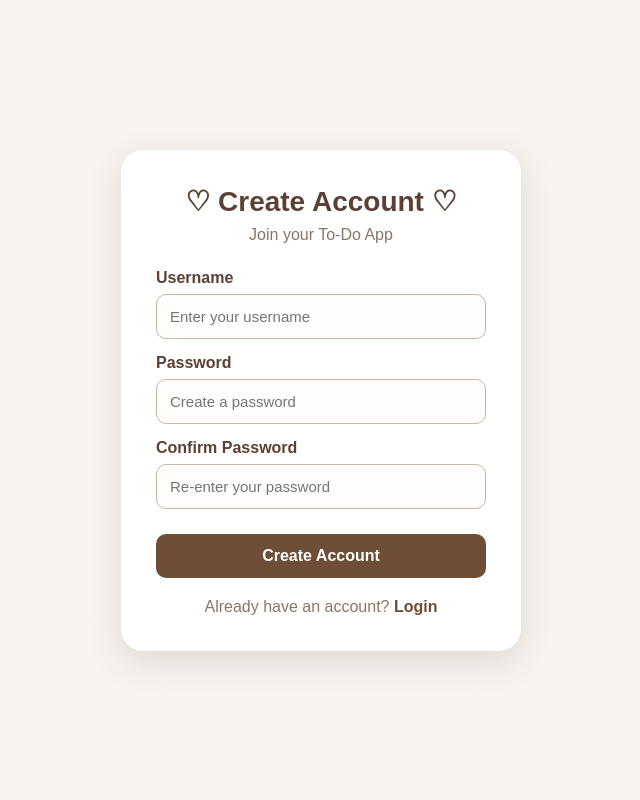
After one commit to shrutika2720-commits/django-todo-app, a Django app: page /register/ in a window 1280 px wide. The commit adds this page. Shown: the whole page, without its empty margins (319-959 px from the left). Run offline with Django 5.2, Linux system fonts and the light colour scheme.

Commit message:
Updated To-Do app with login register logout

```diff
--- /dev/null
+++ b/todo/templates/todo/register.html
@@ -0,0 +1,161 @@
+<!DOCTYPE html>
+<html>
+<head>
+    <title>Create Account - My To-Do App</title>
+
+    <style>
+        * {
+            box-sizing: border-box;
+        }
+
+        body {
+            margin: 0;
+            min-height: 100vh;
+            padding: 30px 15px;
+            font-family: Arial, sans-serif;
+            background: #f7f3ee;
+            display: flex;
+            justify-content: center;
+            align-items: center;
+        }
+
+        .register-box {
+            width: 100%;
+            max-width: 400px;
+            padding: 35px;
+            background: white;
+            border-radius: 22px;
+            box-shadow: 0 10px 35px rgba(92, 64, 51, 0.15);
+        }
+
+        h1 {
+            text-align: center;
+            color: #5c4033;
+            margin: 0 0 8px 0;
+            font-size: 28px;
+        }
+
+        .subtitle {
+            text-align: center;
+            color: #8a7568;
+            margin: 0 0 25px 0;
+        }
+
+        label {
+            display: block;
+            color: #5c4033;
+            font-weight: bold;
+            margin: 15px 0 7px 0;
+        }
+
+        input {
+            display: block;
+            width: 100%;
+            padding: 13px;
+            border: 1.5px solid #c8b6a6;
+            border-radius: 10px;
+            font-size: 15px;
+            outline: none;
+            background: #fffdfb;
+        }
+
+        input:focus {
+            border-color: #795548;
+        }
+
+        button {
+            display: block;
+            width: 100%;
+            padding: 13px;
+            margin-top: 25px;
+            border: none;
+            border-radius: 10px;
+            background: #6f4e37;
+            color: white;
+            font-size: 16px;
+            font-weight: bold;
+            cursor: pointer;
+        }
+
+        button:hover {
+            background: #5c4033;
+        }
+
+        .login-link {
+            text-align: center;
+            margin-top: 20px;
+            color: #8a7568;
+        }
+
+        .login-link a {
+            color: #6f4e37;
+            font-weight: bold;
+            text-decoration: none;
+        }
+
+        .error {
+            color: #a94442;
+            text-align: center;
+            margin-bottom: 15px;
+        }
+    </style>
+</head>
+
+<body>
+
+    <div class="register-box">
+
+        <h1>♡ Create Account ♡</h1>
+
+        <p class="subtitle">Join your To-Do App</p>
+
+        {% if error %}
+            <div class="error">{{ error }}</div>
+        {% endif %}
+
+        <form method="post">
+            {% csrf_token %}
+
+            <label for="id_username">Username</label>
+
+            <input
+                type="text"
+                name="username"
+                id="id_username"
+                placeholder="Enter your username"
+                required
+            >
+
+            <label for="id_password">Password</label>
+
+            <input
+                type="password"
+                name="password"
+                id="id_password"
+                placeholder="Create a password"
+                required
+            >
+
+            <label for="id_confirm_password">Confirm Password</label>
+
+            <input
+                type="password"
+                name="confirm_password"
+                id="id_confirm_password"
+                placeholder="Re-enter your password"
+                required
+            >
+
+            <button type="submit">Create Account</button>
+
+        </form>
+
+        <div class="login-link">
+            Already have an account?
+            <a href="{% url 'login' %}">Login</a>
+        </div>
+
+    </div>
+
+</body>
+</html>
--- a/todo/views.py
+++ b/todo/views.py
@@ -1,27 +1,154 @@
 from django.shortcuts import render, redirect
+from django.contrib.auth.models import User
+from django.contrib.auth import login, authenticate, logout
 from .models import Todo
 
+
+# HOME / TODO APP
 def home(request):
+
+    if not request.user.is_authenticated:
+        return redirect("login")
+
     if request.method == "POST":
+
         title = request.POST.get("title")
 
         if title:
-            Todo.objects.create(title=title)
+            Todo.objects.create(
+                user=request.user,
+                title=title
+            )
 
         return redirect("home")
 
-    todos = Todo.objects.all()
-    return render(request, "todo/home.html", {"todos": todos})
+    # ONLY LOGGED-IN USER'S TASKS
+    todos = Todo.objects.filter(
+        user=request.user
+    )
+
+    return render(
+        request,
+        "todo/home.html",
+        {
+            "todos": todos
+        }
+    )
 
 
+# DELETE TODO
 def delete_todo(request, id):
-    todo = Todo.objects.get(id=id)
+
+    todo = Todo.objects.get(
+        id=id,
+        user=request.user
+    )
+
     todo.delete()
+
     return redirect("home")
 
 
+# COMPLETE TODO
 def complete_todo(request, id):
-    todo = Todo.objects.get(id=id)
+
+    todo = Todo.objects.get(
+        id=id,
+        user=request.user
+    )
+
     todo.completed = not todo.completed
+
     todo.save()
+
     return redirect("home")
+
+
+# REGISTER
+def register(request):
+
+    if request.method == "POST":
+
+        username = request.POST.get("username")
+        password = request.POST.get("password")
+        confirm_password = request.POST.get("confirm_password")
+
+        if password != confirm_password:
+
+            return render(
+                request,
+                "todo/register.html",
+                {
+                    "error": "Passwords do not match."
+                }
+            )
+
+        if User.objects.filter(
+            username=username
+        ).exists():
+
+            return render(
+                request,
+                "todo/register.html",
+                {
+                    "error": "Username already exists."
+                }
+            )
+
+        if username and password:
+
+            user = User.objects.create_user(
+                username=username,
+                password=password
+            )
+
+            login(request, user)
+
+            return redirect("home")
+
+    return render(
+        request,
+        "todo/register.html"
+    )
+
+
+# LOGIN
+def user_login(request):
+
+    if request.method == "POST":
+
+        username = request.POST.get("username")
+        password = request.POST.get("password")
+
+        user = authenticate(
+            request,
+            username=username,
+            password=password
+        )
+
+        if user is not None:
+
+            login(request, user)
+
+            return redirect("home")
+
+        return render(
+            request,
+            "todo/login.html",
+            {
+                "error": "Invalid username or password."
+            }
+        )
+
+    return render(
+        request,
+        "todo/login.html"
+    )
+
+
+# LOGOUT
+def user_logout(request):
+
+    logout(request)
+
+    return redirect("login")
--- a/todoproject/settings.py
+++ b/todoproject/settings.py
@@ -116,7 +116,8 @@ USE_TZ = True
 # https://docs.djangoproject.com/en/6.1/howto/static-files/
 
 STATIC_URL = 'static/'
-
+LOGIN_REDIRECT_URL = '/'
+LOGOUT_REDIRECT_URL = '/login/'
 
 # Email
 # https://docs.djangoproject.com/en/6.1/topics/email/#topic-email-configuration
--- a/todoproject/urls.py
+++ b/todoproject/urls.py
@@ -1,26 +1,19 @@
-"""
-URL configuration for todoproject project.
-
-The `urlpatterns` list routes URLs to views. For more information please see:
-    https://docs.djangoproject.com/en/6.1/topics/http/urls/
-Examples:
-Function views
-    1. Add an import:  from my_app import views
-    2. Add a URL to urlpatterns:  path('', views.home, name='home')
-Class-based views
-    1. Add an import:  from other_app.views import Home
-    2. Add a URL to urlpatterns:  path('', Home.as_view(), name='home')
-Including another URLconf
-    1. Import the include() function: from django.urls import include, path
-    2. Add a URL to urlpatterns:  path('blog/', include('blog.urls'))
-"""
 from django.contrib import admin
 from django.urls import path
-from todo.views import home, delete_todo, complete_todo
+from todo import views
 
 urlpatterns = [
-    path('admin/', admin.site.urls),
-    path('', home, name='home'),
-    path('delete/<int:id>/', delete_todo, name='delete'),
-    path('complete/<int:id>/', complete_todo, name='complete'),
+    path("admin/", admin.site.urls),
+
+    path("", views.home, name="home"),
+
+    path("login/", views.user_login, name="login"),
+
+    path("register/", views.register, name="register"),
+
+    path("logout/", views.user_logout, name="logout"),
+
+    path("delete/<int:id>/", views.delete_todo, name="delete"),
+
+    path("complete/<int:id>/", views.complete_todo, name="complete"),
 ]
```
Also changed, not shown: todo/models.py (+17 -2 lines), todo/templates/todo/home.html (+125 -15 lines), todo/templates/todo/login.html (added, +114 -0 lines), db.sqlite3, todo/migrations/0002_todo_user.py (added).
